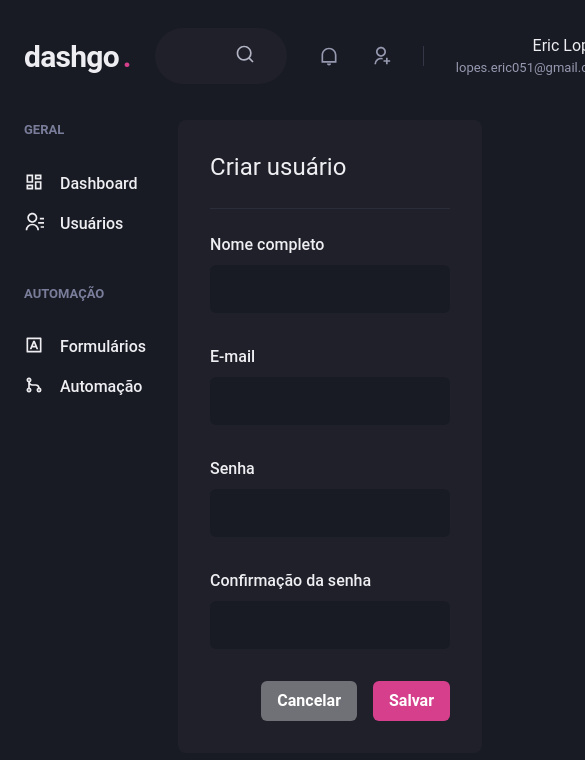
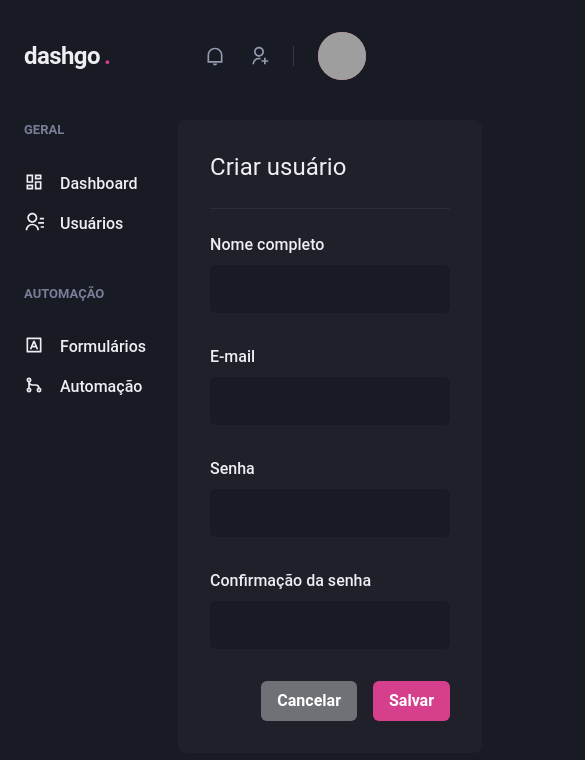
Before and after one commit to EricEOL/dashgo, a Next.js app: page /users/create in a window 390 px wide. Shown: the top 760 px of the page, 585 px wide, since content can reach past the window. Built offline with nearby package versions, Linux system fonts and the light colour scheme; grey boxes are pictures that could not be loaded.

Commit message:
Aplicando responsividade no Header

```diff
--- a/src/components/Header/Logo.tsx
+++ b/src/components/Header/Logo.tsx
@@ -3,7 +3,7 @@
 export function Logo() {
     return (
         <Text
-            fontSize="3xl"
+            fontSize={["2xl", "3xl"]}
             fontWeight="bold"
             letterSpacing="tight"
             w="64"
--- a/src/components/Header/NotificationsNav.tsx
+++ b/src/components/Header/NotificationsNav.tsx
@@ -4,9 +4,9 @@
 export function NotificationsNav() {
     return (
         <HStack
-            spacing="8"
-            mx="8"
-            pr="8"
+            spacing={["6","8"]}
+            mx={["6","8"]}
+            pr={["6","8"]}
             pw="1"
             color="gray.300"
             borderRightWidth={1}
--- a/src/components/Header/Profile.tsx
+++ b/src/components/Header/Profile.tsx
@@ -1,8 +1,14 @@
 import { Flex, Box, Text, Avatar } from '@chakra-ui/react';
 
-export function Profile() {
+interface ProfileProps {
+    showProfileData?: boolean;
+}
+
+export function Profile({showProfileData = true}: ProfileProps) {
     return (
         <Flex align="center">
+
+        {showProfileData && (
                     <Box mr="4" textAlign="right">
                     <Text>Eric Lopes</Text>
                     <Text
@@ -10,6 +16,7 @@
                         fontSize="small"
                     >lopes.eric051@gmail.com</Text>
                 </Box>
+        )}
 
         <Avatar size="md" name="Eric Lopes" src="https://github.com/EricEOL.png"/>
     </Flex>
--- a/src/components/Header/index.tsx
+++ b/src/components/Header/index.tsx
@@ -1,10 +1,16 @@
-import { Flex } from '@chakra-ui/react';
+import { Flex, useBreakpointValue } from '@chakra-ui/react';
 import { Profile } from './Profile';
 import { NotificationsNav } from './NotificationsNav';
 import { SearchBox } from './Searchbox';
 import { Logo } from './Logo';
 
 export function Header() {
+
+    const isWideVersion = useBreakpointValue({
+        base: false,
+        lg: true
+    })
+
     return (
         <Flex
             as="header"
@@ -18,7 +24,7 @@
         >
             <Logo />
 
-            <SearchBox />
+            { isWideVersion && <SearchBox />}
 
             <Flex
                 align="center"
@@ -26,7 +32,7 @@
             >
                 <NotificationsNav />
 
-                <Profile />
+                <Profile showProfileData={isWideVersion} />
             </Flex>
         </Flex>
     )
```
Lines whose indentation alone changed are shown as unchanged.
